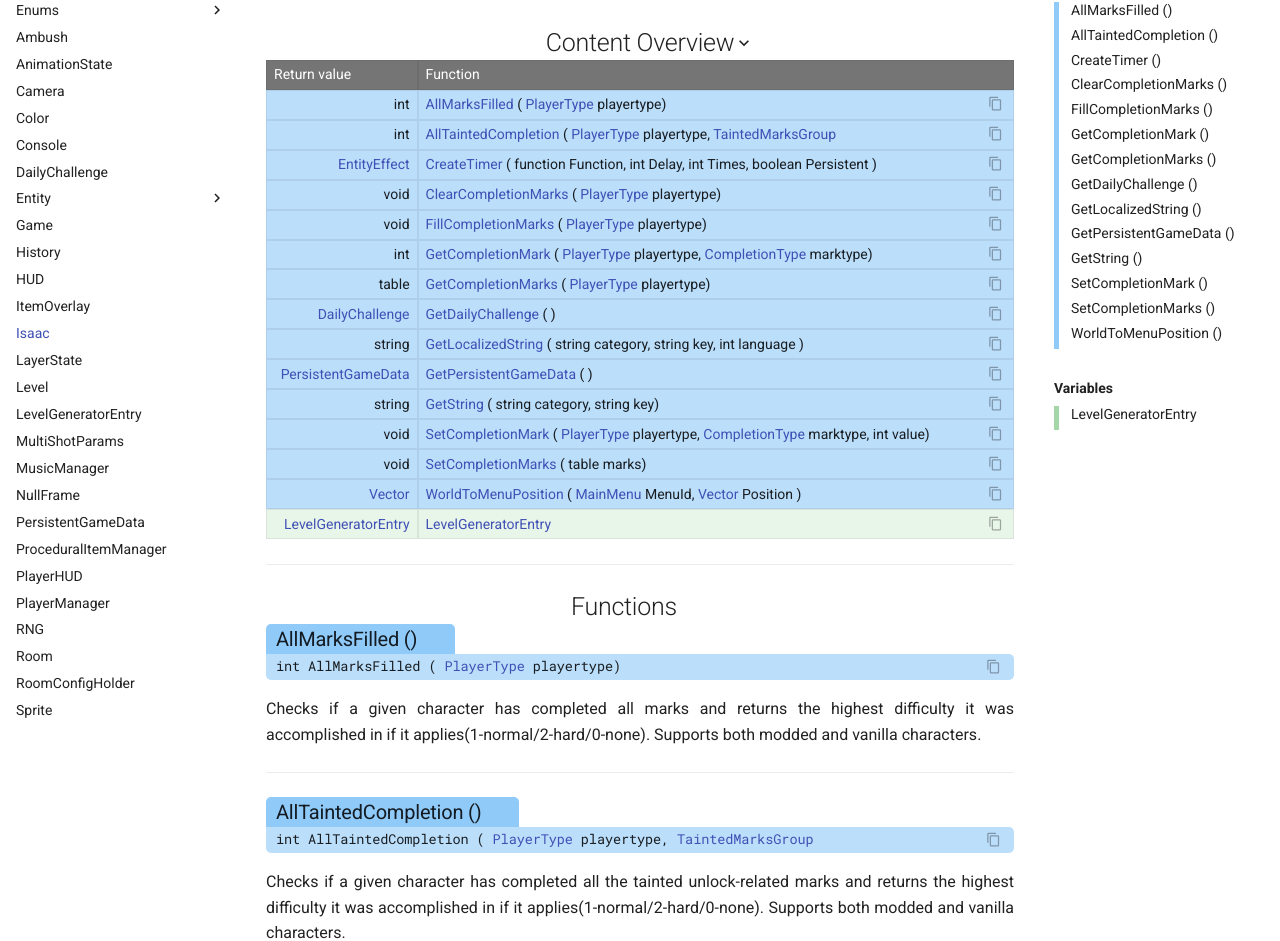
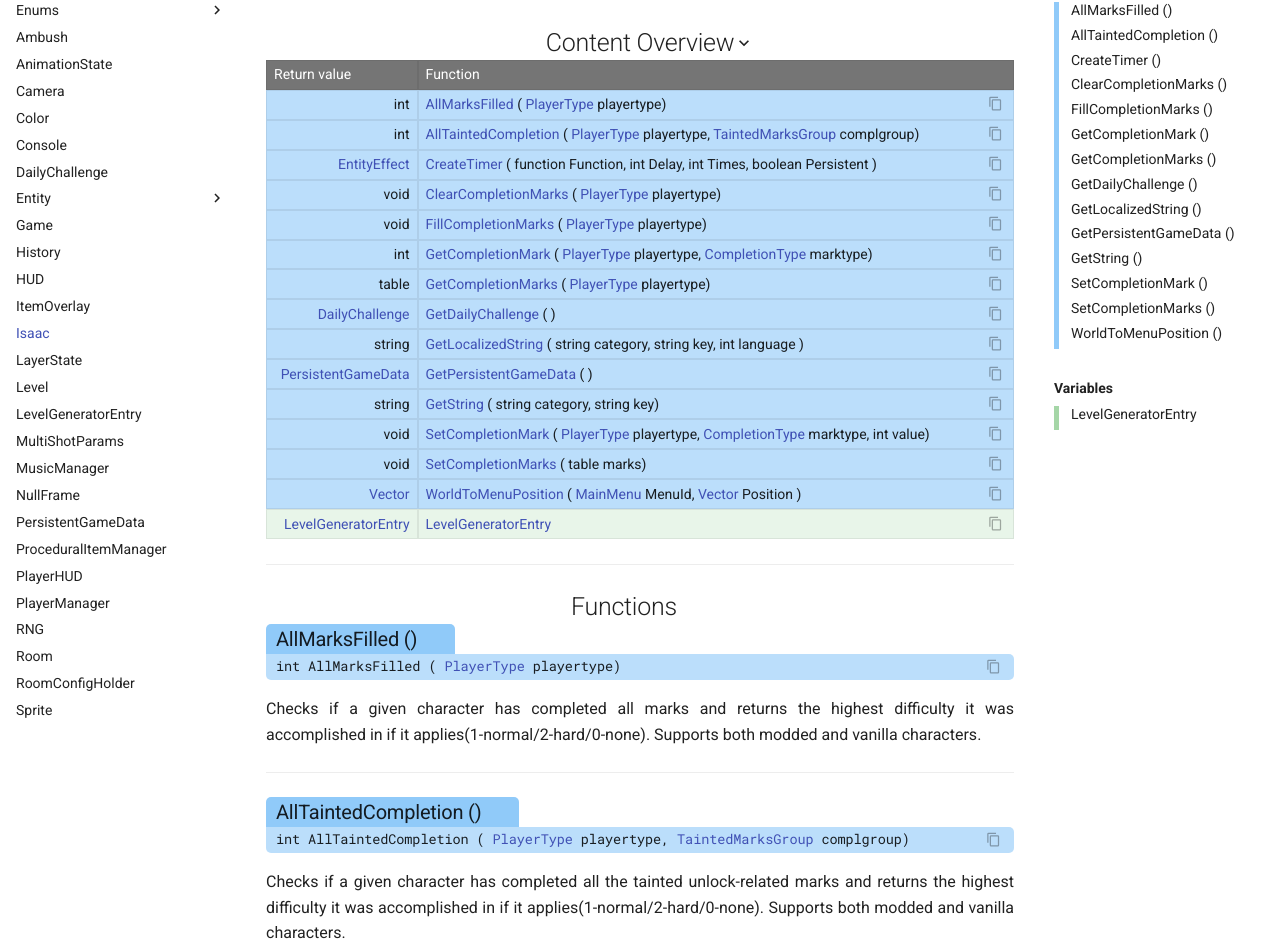
Before and after one commit to TeamREPENTOGON/REPENTOGON, an MkDocs documentation site: the page built from documentation/docs/Isaac.md, in a window 1280 px wide and 1400 px high. Shown: the part 153-1094 px from the top of the window. Built offline with MkDocs 1.6.1 and Material for MkDocs 9.7.7, drawn with Linux system fonts in a browser that asks for light colours; comment, search, counter and statistics services are not loaded; the version menu is left out.

Commit message:
woopsie docs, as usual

```diff
--- a/documentation/docs/Isaac.md
+++ b/documentation/docs/Isaac.md
@@ -9,7 +9,7 @@ Checks if a given character has completed all marks and returns the highest diff
 
 ___
 ### All·Tainted·Completion () {: aria-label='Functions' }
-#### int AllTaintedCompletion ( [PlayerType](https://wofsauge.github.io/IsaacDocs/rep/enums/PlayerType.html?h=playerty) playertype, [TaintedMarksGroup](https://repentogon.com/enums/TaintedMarksGroup.html) {: .copyable aria-label='Functions' }
+#### int AllTaintedCompletion ( [PlayerType](https://wofsauge.github.io/IsaacDocs/rep/enums/PlayerType.html?h=playerty) playertype, [TaintedMarksGroup](https://repentogon.com/enums/TaintedMarksGroup.html) complgroup) {: .copyable aria-label='Functions' }
 Checks if a given character has completed all the tainted unlock-related marks and returns the highest difficulty it was accomplished in if it applies(1-normal/2-hard/0-none). Supports both modded and vanilla characters.
 
 ___
```
